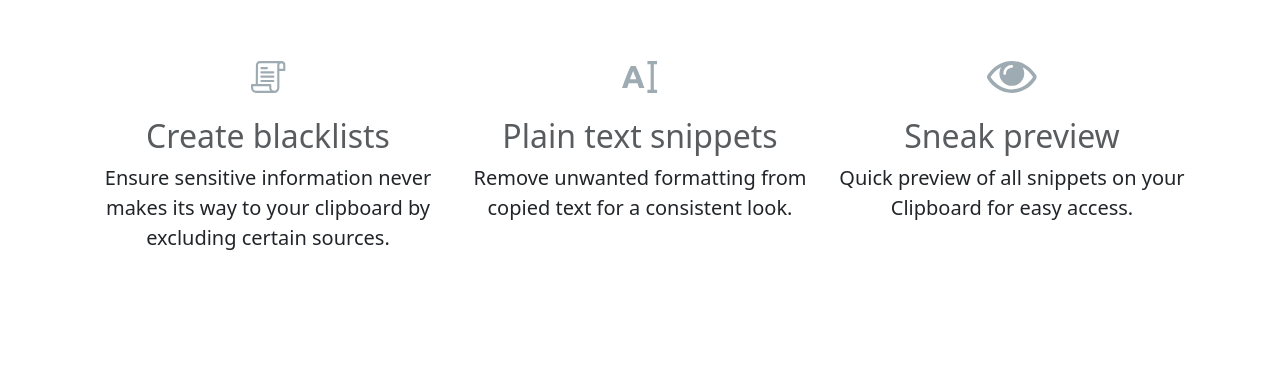
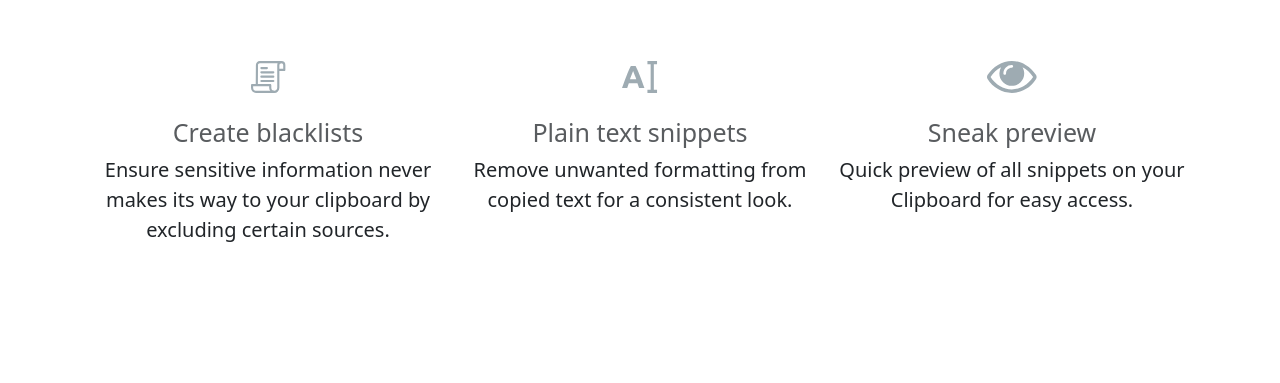
Before and after one commit to nurularifin83/clipboard-landing-page-master, a website: page index.html in a window 1280 px wide. Shown: the part 2550-2933 px from the top of the page. Drawn offline with nearby package versions, Linux system fonts and the light colour scheme; files that its build step writes are made by us from their sources; files whose address does not match are found by name; a web font is replaced by a local one.

Commit message:
Update _base.scss

```diff
--- a/assets/scss/levi/_base.scss
+++ b/assets/scss/levi/_base.scss
@@ -3,8 +3,6 @@ body {
     font-size: $body-copy-font-size;
 }
 
-#right-three-sub {
-    h2 {
-        font-size: 25px;
-    }
+h2 {
+    font-size: 25px;
 }
```
